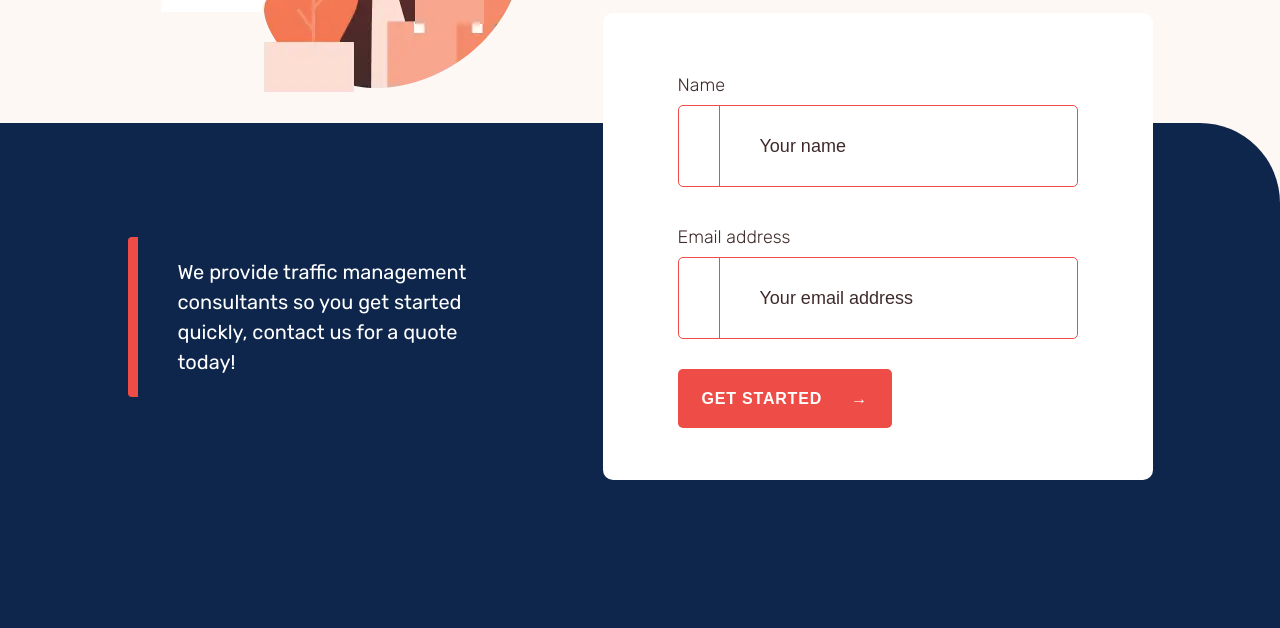
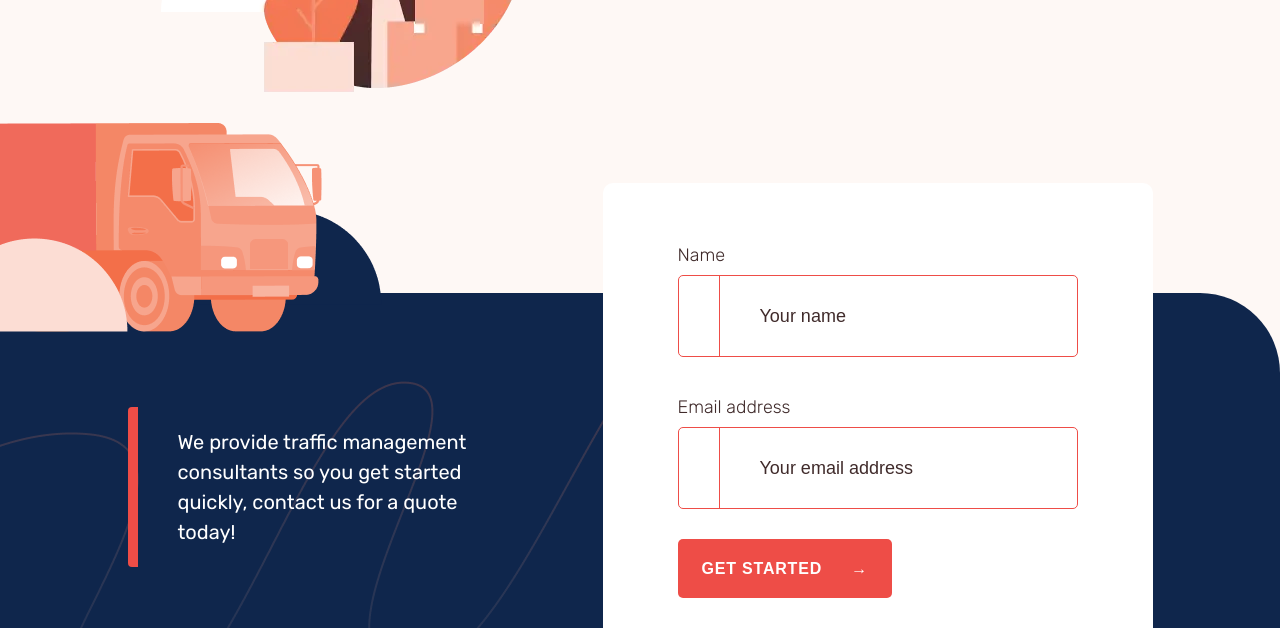
Before and after one commit to Janussz/Traffico, a website: page index.html in a window 1280 px wide. Shown: the part 1780-2408 px from the top of the page. Drawn offline with Linux system fonts and the light colour scheme.

Commit message:
add truck and vector

```diff
--- a/index.html
+++ b/index.html
@@ -62,6 +62,9 @@
   </main>
   <footer class="footer">
     <div class="footer__container">
+      <figure class="truck">
+        <img src="./img/truck.png" alt="truck img">
+      </figure>
       <section class="form">
         <div class="form__content">
             <aside class="form__aside">
@@ -99,13 +102,13 @@
         <div class="social__wrap">
           <p class="p--footer">Copyright @ 2019</p>
           <div class="social__img-wrap">
-            <a href="#">
+            <a href="https://www.facebook.com/">
               <img class="logo" src="./img/icons/f.png" alt="logo">
             </a>
-            <a href="#">
+            <a href="https://twitter.com">
               <img class="logo" src="./img/icons/t.png" alt="logo">
             </a>
-            <a href="#">
+            <a href="https://www.instagram.com/">
               <img class="logo" src="./img/icons/i.png" alt="logo">
             </a>
           </div>
--- a/sass/components/_input.scss
+++ b/sass/components/_input.scss
@@ -12,3 +12,6 @@
         box-shadow: 0px 20px 40px rgba(238, 77, 71, 0.2);
     }
 }
+.form__content:hover {
+    cursor: pointer;
+}
--- a/sass/layout/_footer.scss
+++ b/sass/layout/_footer.scss
@@ -1,18 +1,54 @@
 .footer {
     &__container{
         @include flex(column, left, center);
-        max-width: 170rem;
+        max-width: 140rem;
+        position: relative;
+        .truck {
+            position: relative;
+            align-self: flex-start;
+            margin-bottom: -4.2rem;
+            &::before{
+                content: '';
+                background-image: url(../img/truckVB.png);
+                background-repeat: no-repeat;
+                width: 19.1rem;
+                height: 9.5rem;
+                position: absolute;
+                z-index: -1;
+                right: -6rem;
+                bottom: 3rem;
+            }
+            &::after{
+                content: '';
+                background-image: url(../img/truckVL.png);
+                background-repeat: no-repeat;
+                width: 12.8rem;
+                height: 9.4rem;
+                position: absolute;
+                left: 0;
+                bottom: 0.3rem;
+            }
         }
         .form {
             width: 100%;
             background-color: $col-back-900;
             border-top-right-radius: 8rem;
+            z-index: -2;
+            &::before{
+                content: '';
+                background-image: url(../img/Vector.png);
+                background-repeat: no-repeat;
+                width: 103.3rem;
+                height: 46.6rem;
+                position: absolute;
+                z-index: -1;
+            }
 
             &__content {
                 @include flex(row, space-between, center);
                 margin: auto;
                 margin-bottom: 17rem;
-            max-width: 102.5rem
+                max-width: 102.5rem;
             }
             &__aside {
                 @include flex(row, center, center);
@@ -55,10 +91,12 @@
         }
 
         .social {
+            width: 100%;
             padding: 5rem 0rem;
             &__wrap {
-            min-width: 102.4rem;
+                max-width: 102.4rem;
                 @include flex(row, space-between, center);
+                margin: auto;
             }
 
             &__img-wrap {
@@ -67,3 +105,4 @@
             }
         }
     }
+}
```
Also changed, not shown: css/style.css, img/Vector.png (added), img/truck.png (added), img/truckVB.png (added), img/truckVL.png (added), 1 other file. Lines whose indentation alone changed are shown as unchanged.
